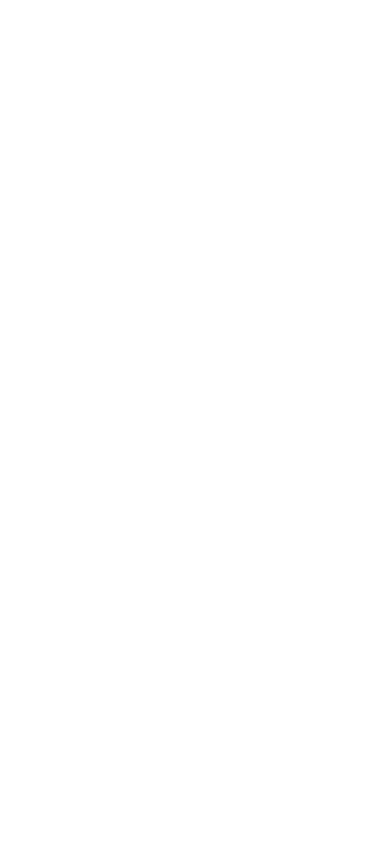
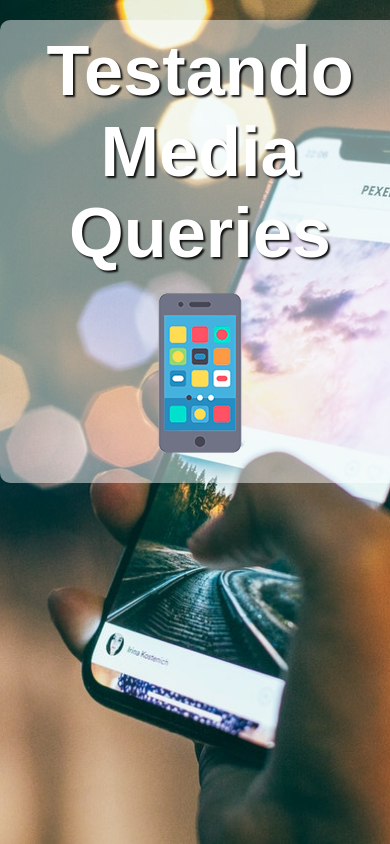
Before and after one commit to Camilacafo/html-css, a plain HTML site: page exercicios/ex026/mq004/index4.html in a window 390 px wide. Drawn offline with Linux system fonts and the light colour scheme.

Commit message:
Mobile First

```diff
--- /dev/null
+++ b/exercicios/ex026/mq004/estilos/mediaquery.css
@@ -0,0 +1,3 @@
+@charset "utf-8";
+
+/*Todas as medias*/
--- /dev/null
+++ b/exercicios/ex026/mq004/estilos/style.css
@@ -0,0 +1,49 @@
+@charset "utf-8";
+
+/*VERSÃO MOBILE FIRST*/
+
+*{
+    font-family: Arial, Helvetica, sans-serif;
+    font-size: 1.3em;
+    margin: 0px;
+    padding: 0px;
+    box-sizing: border-box;
+}
+
+html{
+    height: 100vh;
+}
+
+body{
+    background: black url(../img/back-phone.jpg) no-repeat;
+    background-size: cover;
+    background-position: center center;
+}
+
+main{
+    background-color: rgba(255, 255, 255, 0.473);
+    width: 400px;
+    margin: auto;
+    margin-top: 20px;
+    border-radius: 10px;
+    padding: 10px;
+
+}
+
+h1{
+    text-align: center;
+    color: white;
+    font-size: 2em;
+    text-shadow: 2px 2px 2px rgba(0, 0, 0, 0.918);
+}
+
+img{
+    display: block;
+    margin: auto;
+}
+
+img#phone{display: block;}
+img#tablet{display: none;}
+img#print{display: none;}
+img#pc{display: none;}
+img#tv{display: none;}
--- a/exercicios/ex026/mq004/index4.html
+++ b/exercicios/ex026/mq004/index4.html
@@ -4,8 +4,18 @@
     <meta charset="UTF-8">
     <meta name="viewport" content="width=device-width, initial-scale=1.0">
     <title>Media Query</title>
+    <link rel="stylesheet" href="estilos/style.css" media="all">
+    <link rel="stylesheet" href="estilos/mediaquery.css">
 </head>
 <body>
+    <main>
+        <h1>Testando Media Queries</h1>
 
+        <img id="phone" src="img/icon-phone.png" alt="Acessando via smartphone">
+        <img id="tablet" src="img/icon-tablet.png" alt="Acessando via tablet">
+        <img id="print" src="img/back-print.jpg" alt="Versão para impressão">
+        <img id="pc" src="img/icon-pc.png" alt="Versão para desktop">
+        <img id="tv" src="img/icon-tv.png" alt="Versão para tv">
+    </main>
 </body>
 </html>
```
